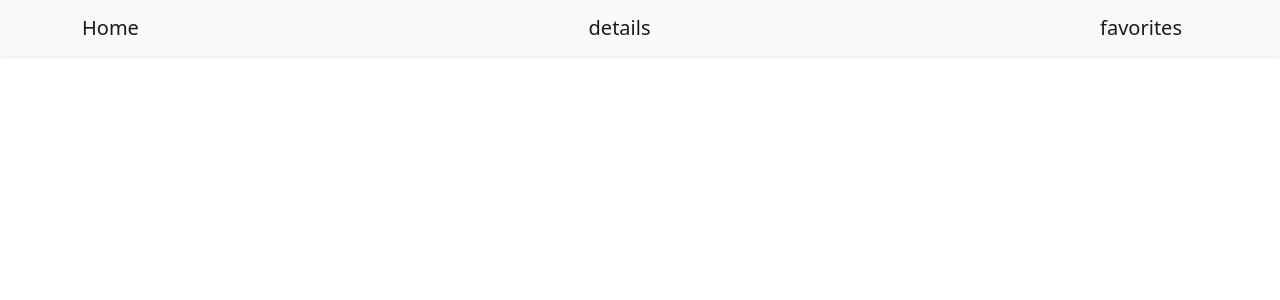
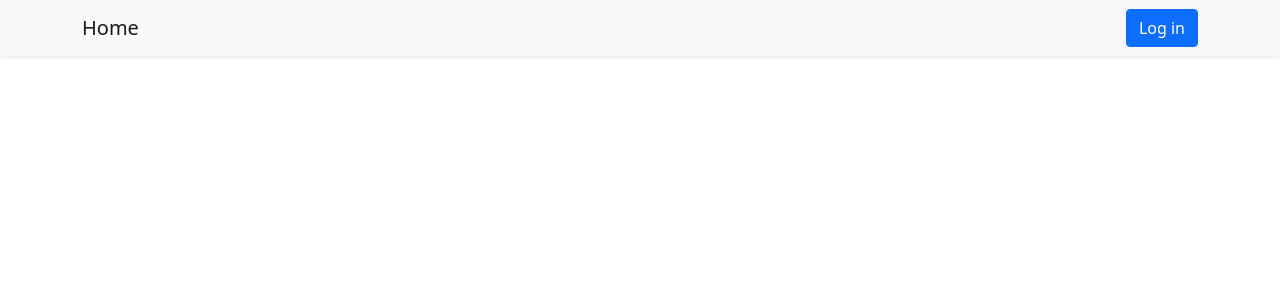
Before and after one commit to Onlyal33/teletrader-test, a React (Create React App) app: page / in a window 1280 px wide. Shown: the top 300 px of the page. Built offline with nearby package versions, Linux system fonts and the light colour scheme.

Commit message:
added simulated login functionality

```diff
--- a/src/App.jsx
+++ b/src/App.jsx
@@ -1,3 +1,4 @@
+import { useState, useContext, useMemo } from 'react';
 import {
   BrowserRouter as Router,
   Routes,
@@ -11,9 +12,29 @@ import HomePage from './features/HomePage';
 import DetailsPage from './features/DetailsPage';
 import FavoritesPage from './features/FavoritesPage';
 import LoginButton from './features/LoginButton';
+import FavoritesLink from './features/FavoritesLink';
+import AuthContext from './contexts/AuthContext';
+
+const AuthProvider = ({ children }) => {
+  const [loggedIn, setLoggedIn] = useState(false);
+
+  const logIn = () => {
+    setLoggedIn(true);
+  };
+
+  const authData = useMemo(() => ({
+    loggedIn, logIn,
+  }));
+
+  return (
+    <AuthContext.Provider value={authData}>
+      {children}
+    </AuthContext.Provider>
+  );
+};
 
 const RequireAuth = ({ children }) => {
-  const auth = { loggedIn: true }; // useContext(AuthContext);
+  const auth = useContext(AuthContext);
   const location = useLocation();
 
   return (
@@ -40,15 +61,17 @@ const NoMatch = () => {
   );
 };
 
-const App = () => (
+// eslint-disable-next-line arrow-body-style
+const App = () => {
+  return (
+    <AuthProvider>
       <Router>
         <div className="h-100">
           <div className="d-flex flex-column h-100">
             <Navbar bg="light" expand="lg" className="shadow-sm">
               <Container>
                 <Navbar.Brand as={Link} to="/">Home</Navbar.Brand>
-            <Navbar.Brand as={Link} to="/details">details</Navbar.Brand>
-            <Navbar.Brand as={Link} to="/favorites">favorites</Navbar.Brand>
+                <FavoritesLink />
                 <LoginButton />
               </Container>
             </Navbar>
@@ -68,6 +91,8 @@ const App = () => (
           </div>
         </div>
       </Router>
+    </AuthProvider>
   );
+};
 
 export default App;
--- /dev/null
+++ b/src/contexts/AuthContext.js
@@ -0,0 +1,5 @@
+import { createContext } from 'react';
+
+const AuthContext = createContext();
+
+export default AuthContext;
--- /dev/null
+++ b/src/features/FavoritesLink.jsx
@@ -0,0 +1,11 @@
+import { useContext } from 'react';
+import { Navbar } from 'react-bootstrap';
+import { Link } from 'react-router-dom';
+import AuthContext from '../contexts/AuthContext';
+
+const FavoritesLink = () => {
+  const auth = useContext(AuthContext);
+
+  return auth.loggedIn ? <Navbar.Brand className="me-auto" as={Link} to="/favorites">Favorites</Navbar.Brand> : null;
+};
+export default FavoritesLink;
--- a/src/features/LoginButton.jsx
+++ b/src/features/LoginButton.jsx
@@ -1,3 +1,10 @@
-const LoginButton = () => {};
+import { useContext } from 'react';
+import { Button } from 'react-bootstrap';
+import AuthContext from '../contexts/AuthContext';
 
+const LoginButton = () => {
+  const auth = useContext(AuthContext);
+
+  return !auth.loggedIn ? (<Button className="ms-auto" onClick={auth.logIn}>Log in</Button>) : null;
+};
 export default LoginButton;
```
Lines whose indentation alone changed are shown as unchanged.
